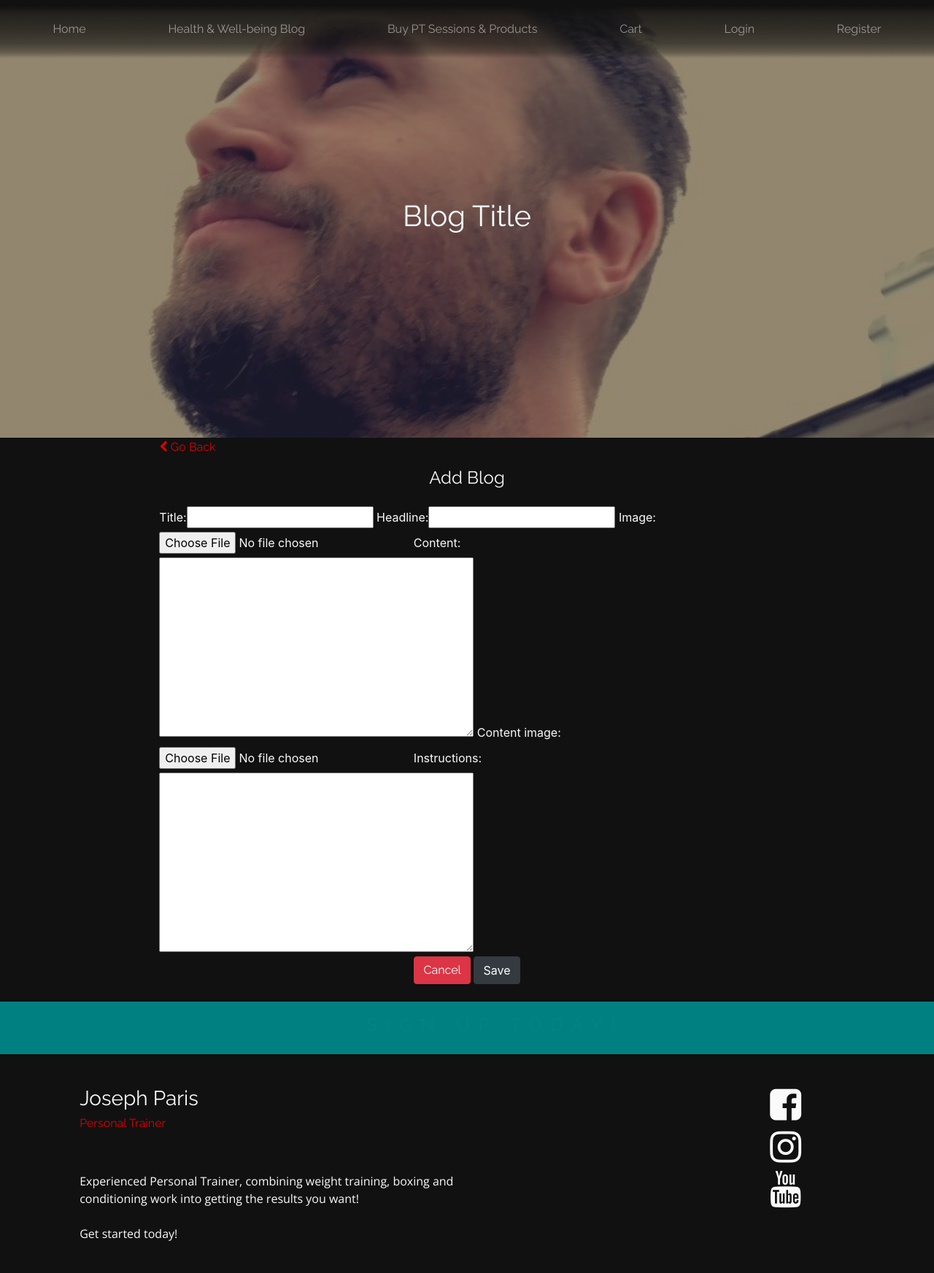
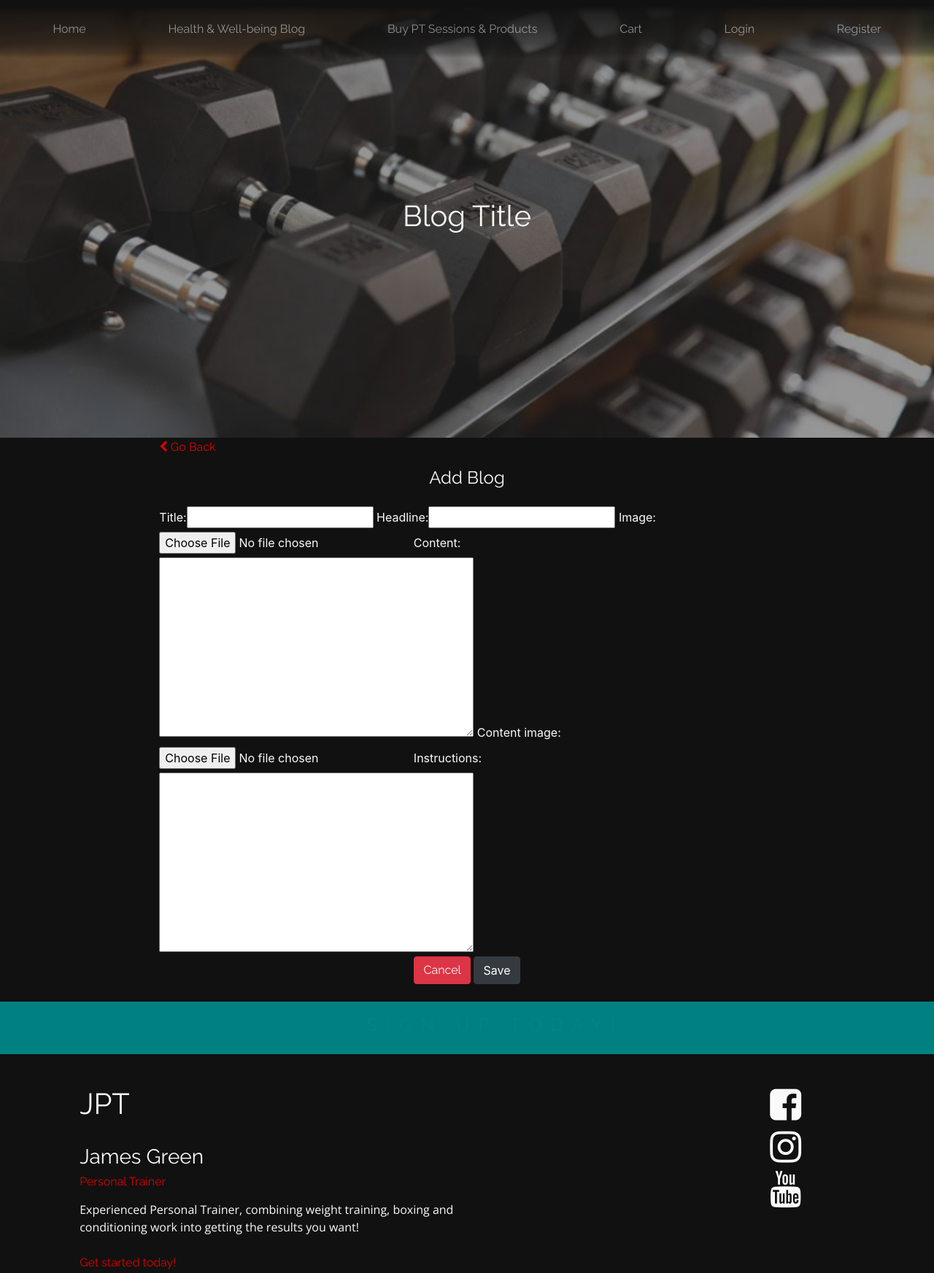
Before and after one commit to jamesgreen21/jpt-app, a Django app: page /health-and-wellbeing-blog/new/ in a window 1280 px wide. Shown: the whole page at 73% size. Run offline with Django 3.2, Linux system fonts and the light colour scheme; some libraries are stand-ins or nearby versions.

Commit message:
Further style and content changes throughout. Styling to messages. Error still outstanding with Stripe

```diff
--- a/accounts/templates/profile.html
+++ b/accounts/templates/profile.html
@@ -1,7 +1,7 @@
 {% extends "base.html" %} {% load static %} {% load bootstrap_tags %} {% block content %}
 
 <!--Header and Image-->
-<div class="parallax" style="background-image: url({% static 'img/jpt-dumbbells.jpg' %}">
+<div class="parallax" style="background-image: url({% static 'img/jpt-outdoor-gym.jpg' %}">
     <div class="text-center text-jpt-white bg-jpt-darkimage jpt-page-header">
         <h5 class="">Profile</h5>
     </div>
--- a/health_blog/templates/answer_form.html
+++ b/health_blog/templates/answer_form.html
@@ -1,9 +1,9 @@
 {% extends "base.html" %} {% load static %} {% load bootstrap_tags %} {% block content %}
 
 <!--Q&A Banner-->
-<div class="row bg-jpt-black">
-    <div class="col-12">
-        <h2 class="jpt-banner text-jpt-red">All questions</h2>
+<div class="parallax" style="background-image: url({% static 'img/jpt-full-bio.jpg' %}">
+    <div class="text-center text-jpt-white bg-jpt-darkimage jpt-page-header">
+        <h5 class="">All questions</h5>
     </div>
 </div>
 
--- a/health_blog/templates/blog_detail.html
+++ b/health_blog/templates/blog_detail.html
@@ -1,11 +1,13 @@
 {% extends "base.html" %} {% load bootstrap_tags %} {% block content %}
 
+<!--Header and Image-->
 <div class="parallax" style="background-image: url({{ blog.image.url }}">
-    <div class="text-center bg-jpt-darkimage jpt-blog-img">
-        <h1 class="text-jpt-white">{{ blog.title }}</h1>
+    <div class="text-center text-jpt-white bg-jpt-darkimage jpt-page-header">
+        <h5 class="">{{ blog.title }}</h5>
     </div>
 </div>
 
+<!--Blog detail-->
 <div class="row bg-jpt-black">
     <div class="col-10 offset-1 col-md-8 offset-md-2">
         <div class="bg-jpt-black text-jpt-white jpt-blog-detail">
--- a/health_blog/templates/blog_form.html
+++ b/health_blog/templates/blog_form.html
@@ -1,29 +1,31 @@
 {% extends "base.html" %} {% load static %} {% load bootstrap_tags %} {% block content %}
 
+<!--Header and Image-->
 {% if blog.image.url %}
 <div class="parallax" style="background-image: url({{ blog.image.url }}">
-    <div class="text-center bg-jpt-darkimage jpt-blog-img">
-        <h1 class="text-jpt-white">{{ blog.title }}</h1>
+    <div class="text-center text-jpt-white bg-jpt-darkimage jpt-page-header">
+        <h5 class="">{{ blog.title }}</h5>
     </div>
 </div>
 {% else %}
-<div class="parallax" style="background-image: url({% static 'img/jpt-blog-default.jpg' %}">
-    <div class="text-center bg-jpt-darkimage jpt-blog-img">
+<div class="parallax" style="background-image: url({% static 'img/jpt-dumbbells.jpg' %}">
+    <div class="text-center text-jpt-white bg-jpt-darkimage jpt-page-header">
         <h1 class="text-jpt-white">Blog Title</h1>
     </div>
 </div>
 {% endif %}
 
+<!--Blog Form-->
 <div class="row bg-jpt-black">
     <div class="col-10 offset-1 col-md-8 offset-md-2">
-        <div class="bg-jpt-black text-jpt-white jpt-blog-detail">
+        <div class="bg-jpt-black text-jpt-white">
             <a class="text-jpt-red" href="{% url 'jpt-blogs' %}"><i class="fa fa-chevron-left"></i> Go Back</a>
             <h4 class="text-center py-3">Add Blog</h4>
-            <form method="POST" enctype="multipart/form-data">
+            <form class="jpt-form" method="POST" enctype="multipart/form-data">
                 {% csrf_token %} {{ form | as_bootstrap }}
                 <br>
                 <div class="text-center pb-4">
-                    <a class="btn btn-danger" href="{% url 'jpt-blogs' %}" role="button">Cancel</a>
+                    <a id="jpt-link-white" class="btn btn-danger" href="{% url 'jpt-blogs' %}" role="button">Cancel</a>
                     <button class="btn btn-dark" type="submit" name="action">Save</button>
                 </div>
             </form>
--- a/health_blog/templates/blog_list.html
+++ b/health_blog/templates/blog_list.html
@@ -1,12 +1,11 @@
 {% extends 'base.html' %} {% load static %}{% load bootstrap_tags %} {% block content %}
 
 <!--Header and Image-->
-<div class="parallax jpt-img-one">
+<div class="parallax" style="background-image: url({% static 'img/jpt-full-bio.jpg' %}">
     <div class="text-center text-jpt-white bg-jpt-darkimage jpt-page-header">
         <h5 class="">Health & Wellbeing Blog</h5>
     </div>
 </div>
-
 
 {% if request.user.is_superuser %}
 
--- a/health_blog/views.py
+++ b/health_blog/views.py
@@ -61,6 +61,7 @@ def create_or_edit_blog(request, pk=None):
         form = BlogPostForm(request.POST, request.FILES, instance=blog)
         if form.is_valid():
             blog = form.save()
+            messages.success(request, 'Blog post added')
             return redirect(blog_detail, blog.pk)
     else:
         form = BlogPostForm(instance=blog)
@@ -80,6 +81,7 @@ def delete_blog(request, pk):
     """
     blog = get_object_or_404(Blog, pk=pk)
     blog.delete()
+    messages.success(request, 'The blog post was deleted')
     return redirect(get_blogs)
 
 
@@ -94,7 +96,8 @@ def create_or_edit_answers(request, pk=None):
         answer_form = AnswerForm(request.POST, instance=answer)
         if answer_form.is_valid():
             answer = answer_form.save()
-            return redirect(create_or_edit_answers, answer.pk)
+            messages.success(request, 'Answer submitted')
+            return redirect(create_or_edit_answers, 0)
     else:
         answer_form = AnswerForm(instance=answer)
 
@@ -114,4 +117,5 @@ def delete_question(request, pk):
     """
     answer = get_object_or_404(Answer, pk=pk) if pk else None
     answer.delete()
+    messages.success(request, 'The question was deleted')
     return redirect(create_or_edit_answers, 0)
--- a/main/templates/base.html
+++ b/main/templates/base.html
@@ -12,9 +12,7 @@
     <link href="https://fonts.googleapis.com/icon?family=Material+Icons" rel="stylesheet">
     <link rel="stylesheet" href="//maxcdn.bootstrapcdn.com/font-awesome/4.7.0/css/font-awesome.min.css" type="text/css" />
     <link href="https://fonts.googleapis.com/css?family=Open+Sans|Raleway|Sriracha&display=swap" rel="stylesheet">
-    <link rel="stylesheet" href="{% static 'css/style.css' %}" type="text/css" /> {% if title %}
-    {% block head_js %}
-    {% endblock head_js %}
+    <link rel="stylesheet" href="{% static 'css/style.css' %}" type="text/css" /> {% if title %} {% block head_js %} {% endblock head_js %}
     <title>JPT - {{ title }}</title>
     {% else %}
     <title>JPT</title>
@@ -72,13 +70,15 @@
 
     <!--Django Messages-->
     {% if messages %}
-    <ul class="messages">
+    <div class="alert text-jpt-white jpt-alert" role="alert">
         {% for message in messages %}
-        <li{% if message.tags %} class="{{ message.tags }}" {% endif %}>
-            {% if message.level == DEFAULT_MESSAGE_LEVELS.ERROR %}Important: {% endif %} {{ message }}
-            </li>
-            {% endfor %}
-    </ul>
+        <div class="message-bubble">
+            <button type="button" class="close" data-dismiss="alert" aria-label="Close"><span aria-hidden="true">&times;</span></button>
+            <h4 class="jpt-{% if message.tags %}{{ message.tags }}{% else %}general{% endif %}">{{ message.tags }}</h4>
+            <h5>{% if message.level == DEFAULT_MESSAGE_LEVELS.ERROR %}Important: {% endif %} {{ message }}</h5>
+        </div>
+        {% endfor %}
+    </div>
     {% endif %}
 
     <!--Block Content-->
@@ -112,13 +112,11 @@
         {% endif %}
         <div class="row bg-jpt-black text-jpt-white jpt-footer">
             <div class="col-12 col-md-5 offset-md-1">
-                <h3 class="pt-4">Joseph Paris</h3>
+                <h1 class="pt-4">JPT</h1>
+                <h3 class="pt-4">James Green</h3>
                 <h6 class="text-jpt-red">Personal Trainer</h6>
-                <hr class="my-4">
                 <p class="py-2">Experienced Personal Trainer, combining weight training, boxing and conditioning work into getting the results you want!</p>
-                <a class="jpt-link" href="{% url 'user-register' %}">
-                    <p>Get started today!</p>
-                </a>
+                <a class="jpt-link-red" href="{% url 'user-register' %}">Get started today!</a>
             </div>
             <div class="text-center col-12 col-md-4 offset-md-2 jpt-social-icons">
                 <div class="pt-4">
--- a/main/views.py
+++ b/main/views.py
@@ -1,4 +1,5 @@
 from django.shortcuts import render
+from django.contrib import messages
 
 
 def index(request):
@@ -21,6 +22,7 @@ def index(request):
         'nbar': 'home',
         'user_feedback': user_feedback
     }
+    messages.success(request, "Testing the messages!")
     return render(request, 'index.html', context)
 
 
--- a/static/css/style.css
+++ b/static/css/style.css
@@ -494,13 +567,6 @@ p {
     border-radius: 25px;
 }
 
-.jpt-link-red {
-    color: #de0000;
-}
-
-.jpt-link-red:hover {
-    color: #de0000;
-}
 
 /*----------------------------------- Blog -------------------------------------*/
 
@@ -516,14 +582,6 @@ p {
     padding-top: 80px;
     font-size: 50px;
     font-weight: 600;
-}
-
-
-.jpt-blog-img {
-    display: table-cell;
-    height: 600px;
-    width: 100vw;
-    vertical-align: middle;
 }
 
 .jpt-img-tile {
```
Also changed, not shown: other parts of static/css/style.css (+77 -13 lines), cart/templates/cart.html (+8 -5 lines), checkout/templates/checkout.html (+19 -4 lines), products/templates/products/product_list.html (+9 -1 lines), static/img/jpt-full-bio.jpg (added).
